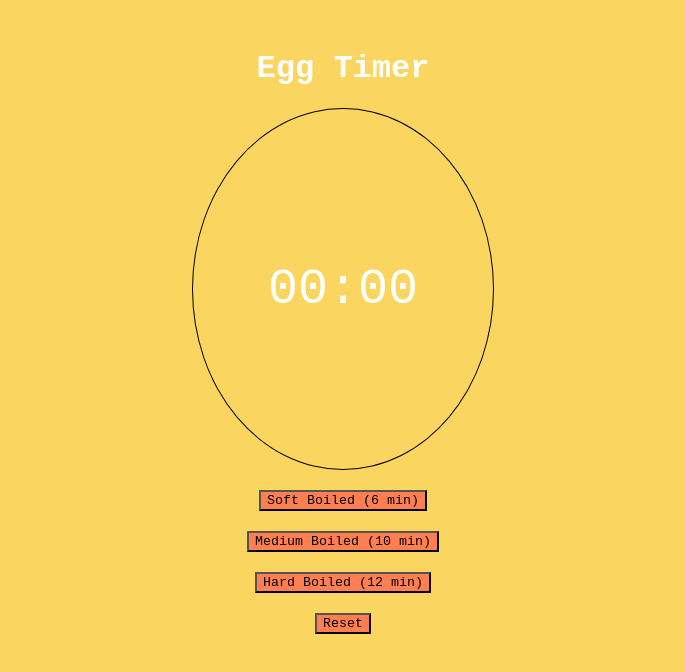
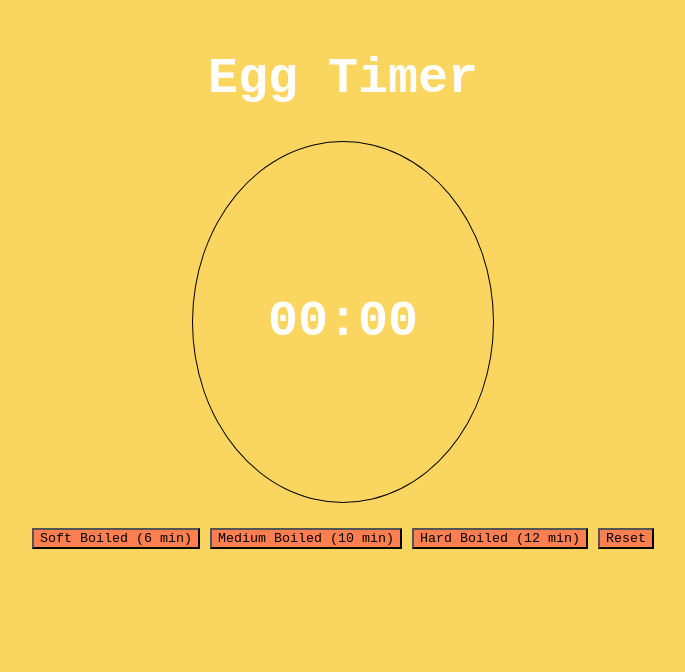
Before and after one commit to ch-sophie/egg-timer, a plain HTML site: page index.html in a window 1280 px wide. Shown: the whole page, without its empty margins (297-982 px from the left). Drawn offline with Linux system fonts and the light colour scheme.

Commit message:
style buttons

```diff
--- a/style.css
+++ b/style.css
@@ -8,6 +8,7 @@ body{
 
 h1{
     color: #FFFFFF;
+    font-size: 50px;
 }
 .circle{
     width: 300px;
@@ -19,23 +20,22 @@ h1{
     align-items: center;
     margin: auto;
 }
-
+.timerDisplay{
+    color: #FFFFFF;
+    font-size: 50px;
+    font-weight: 600;
+}
 .buttons{
-    padding: 20px;
+    margin: 20px;
+    display: flex;
+    justify-content: center;
 }
 button{
     font-family: 'Courier New', Courier, monospace;
     cursor: pointer;
-    margin-bottom: 20px;
+    margin: 5px;
     background-color: coral;
-}
-button:hover{
-    background-color: aqua;
 }
 button:focus{
     background-color: blue;
 }
-.timerDisplay{
-    color: #FFFFFF;
-    font-size: 50px;
-}
```
